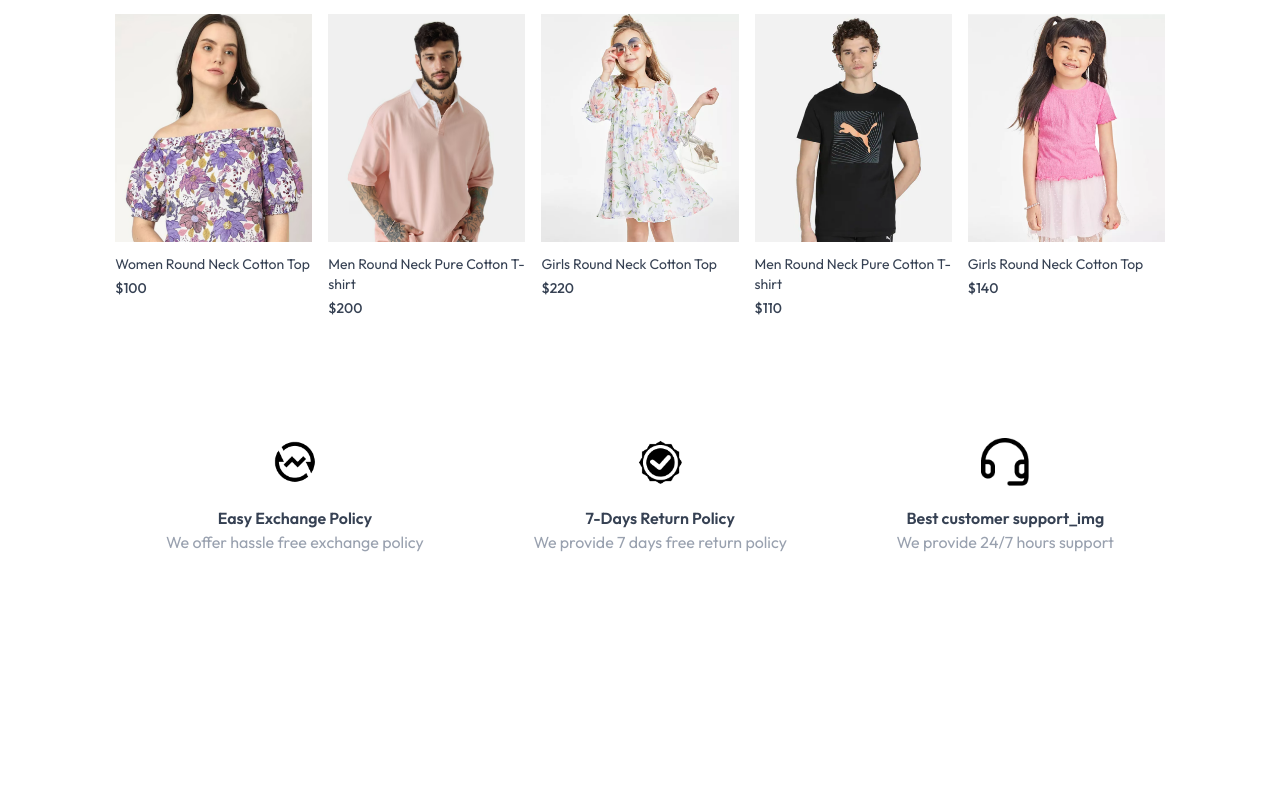
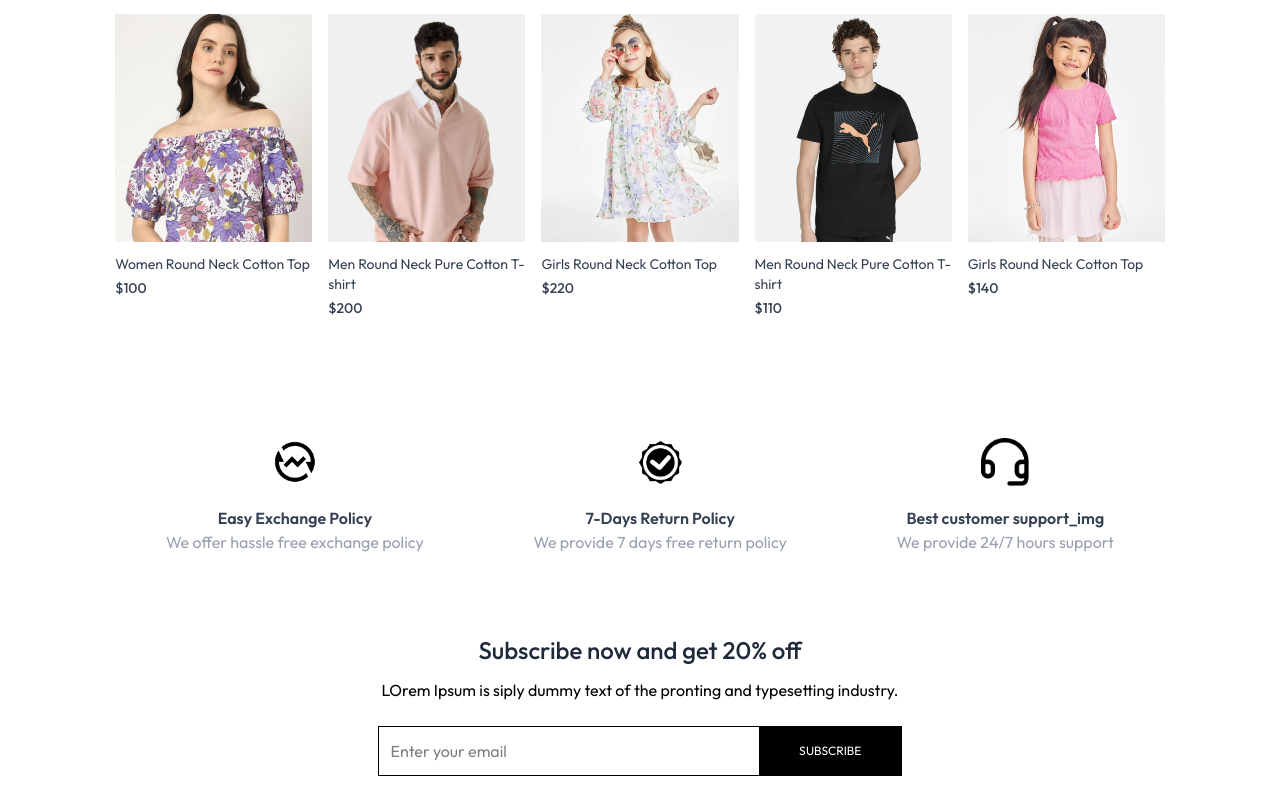
Before and after one commit to rohanmaharjan/E-commerce, a React (Vite) app in the folder frontend/: page / in a window 1280 px wide. Shown: the part 1923-2723 px from the top of the page. Before the commit the page ends 2557 px from the top, so only its background shows below. Built offline with nearby package versions, Linux system fonts and the light colour scheme.

Commit message:
created field of sending message

```diff
--- /dev/null
+++ b/frontend/src/components/NewsLetterBox.jsx
@@ -0,0 +1,17 @@
+import React from 'react'
+
+const NewsLetterBox = () => {
+  return (
+    <div className='text-center'>
+        <p className='text-2xl font-medium text-gray-800'>Subscribe now and get 20% off</p>
+        <p className='text-grey-400 mt-3'>LOrem Ipsum is siply dummy text of the pronting and typesetting industry.</p>
+        <form className='w-full sm:w-1/2 flex items-center gap-3 mx-auto my-6 border pl-3'>
+            <input className='w-full sm:flex-1 outline-none' type='email' placeholder='Enter your email' required />
+            <button type='submit' className='bg-black text-white text-xs px-10 py-4'>SUBSCRIBE</button>
+        </form>
+
+    </div>
+  )
+}
+
+export default NewsLetterBox
--- a/frontend/src/pages/Home.jsx
+++ b/frontend/src/pages/Home.jsx
@@ -3,6 +3,7 @@
 import LatestCollection from '../components/LatestCollection'
 import BestSeller from '../components/BestSeller'
 import OurPolicy from '../components/OurPolicy'
+import NewsLetterBox from '../components/NewsLetterBox'
 
 const Home = () => {
   return (
@@ -11,6 +12,7 @@
       <LatestCollection />
       <BestSeller />
       <OurPolicy />
+      <NewsLetterBox />
 
     </div>
   )
```
